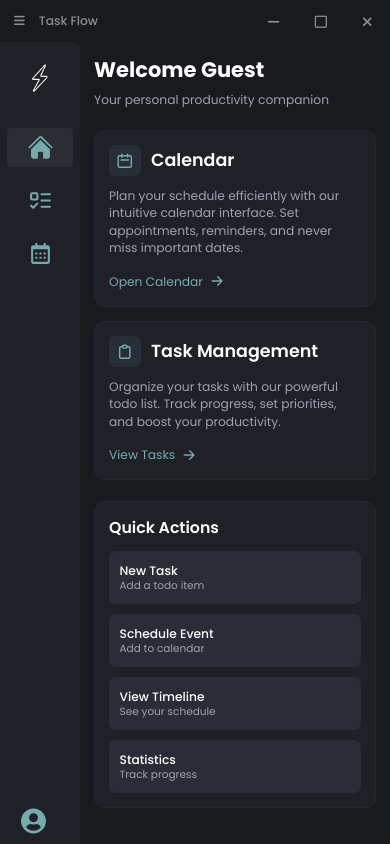
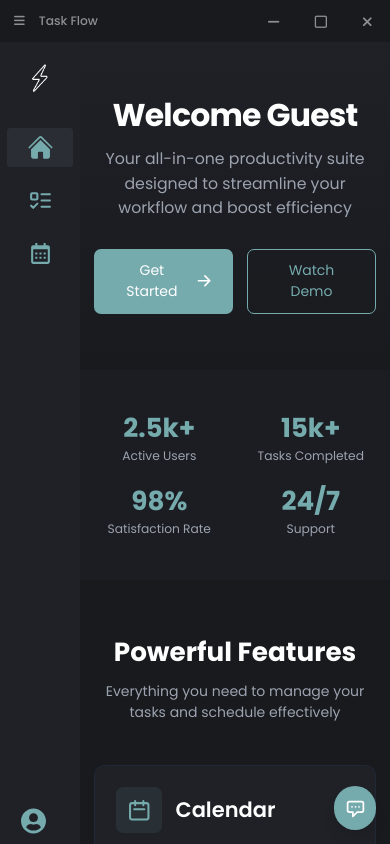
Before and after one commit to russalforque/taskflowapp, a Vue app: page /home in a window 390 px wide. Shown: the top 844 px of the page. Built offline with nearby package versions, Linux system fonts and the light colour scheme.

Commit message:
add chatbot

```diff
--- a/src/assets/tailwind.css
+++ b/src/assets/tailwind.css
@@ -5,3 +5,55 @@
 body {
     font-family: "Poppins", serif;
 }
+
+/* Global scrollbar styles */
+::-webkit-scrollbar {
+    width: 5px;
+    height: 5px;
+}
+
+::-webkit-scrollbar-track {
+    background: #f1f1f1;
+    border-radius: 4px;
+}
+
+::-webkit-scrollbar-thumb {
+    background: #888;
+    border-radius: 4px;
+    transition: all 0.3s ease-in-out;
+}
+
+::-webkit-scrollbar-thumb:hover {
+    background: #555;
+}
+
+::-webkit-scrollbar-corner {
+    background: #f1f1f1;
+}
+
+/* Firefox scrollbar styles */
+* {
+    scrollbar-width: thin;
+    scrollbar-color: #888 #f1f1f1;
+}
+
+/* For dark mode - add this class to your dark mode container */
+.dark ::-webkit-scrollbar-track {
+    background: #1f2127;
+}
+
+.dark ::-webkit-scrollbar-thumb {
+    background: #4a4f5b;
+}
+
+.dark ::-webkit-scrollbar-thumb:hover {
+    background: #5a5f6b;
+}
+
+.dark ::-webkit-scrollbar-corner {
+    background: #1f2127;
+}
+
+.dark * {
+    scrollbar-color: #4a4f5b #1f2127;
+}
--- a/src/background.js
+++ b/src/background.js
@@ -14,8 +14,8 @@ protocol.registerSchemesAsPrivileged([
 async function createWindow() {
   // Create the browser window.
   const win = new BrowserWindow({
-    width: 1100,
-    height: 900,
+    width: 1050,
+    height: 850,
     minWidth: 1000,
     minHeight: 800,
     frame: false,
--- /dev/null
+++ b/src/components/ChatBot.vue
@@ -0,0 +1,146 @@
+<template>
+  <div class="fixed bottom-4 right-4 z-50">
+    <!-- Chat Button -->
+    <button
+      @click="toggleChat"
+      class="bg-[#76ABAE] p-3 rounded-full shadow-lg hover:bg-[#5a8d90] transition-all duration-300"
+    >
+      <svg
+        xmlns="http://www.w3.org/2000/svg"
+        class="h-6 w-6 text-white"
+        fill="none"
+        viewBox="0 0 24 24"
+        stroke="currentColor"
+      >
+        <path
+          stroke-linecap="round"
+          stroke-linejoin="round"
+          stroke-width="2"
+          d="M8 10h.01M12 10h.01M16 10h.01M9 16H5a2 2 0 01-2-2V6a2 2 0 012-2h14a2 2 0 012 2v8a2 2 0 01-2 2h-5l-5 5v-5z"
+        />
+      </svg>
+    </button>
+
+    <!-- Chat Window -->
+    <div
+      v-if="isOpen"
+      class="absolute bottom-16 right-0 w-80 bg-[#1F2127] rounded-lg shadow-xl border border-gray-800"
+    >
+      <!-- Chat Header -->
+      <div class="p-4 border-b border-gray-800 flex justify-between items-center">
+        <h3 class="text-white font-medium">AI Assistant</h3>
+        <button
+          @click="toggleChat"
+          class="text-gray-400 hover:text-white transition-colors"
+        >
+          <svg
+            xmlns="http://www.w3.org/2000/svg"
+            class="h-5 w-5"
+            viewBox="0 0 20 20"
+            fill="currentColor"
+          >
+            <path
+              fill-rule="evenodd"
+              d="M4.293 4.293a1 1 0 011.414 0L10 8.586l4.293-4.293a1 1 0 111.414 1.414L11.414 10l4.293 4.293a1 1 0 01-1.414 1.414L10 11.414l-4.293 4.293a1 1 0 01-1.414-1.414L8.586 10 4.293 5.707a1 1 0 010-1.414z"
+              clip-rule="evenodd"
+            />
+          </svg>
+        </button>
+      </div>
+
+      <!-- Chat Messages -->
+      <div class="h-80 overflow-y-auto p-4 space-y-4">
+        <div v-for="(message, index) in messages" :key="index" class="flex flex-col">
+          <div
+            :class="[
+              'max-w-[80%] rounded-lg p-3 mb-2',
+              message.isUser ? 'bg-[#76ABAE] text-white ml-auto' : 'bg-[#2a2d35] text-white'
+            ]"
+          >
+            {{ message.text }}
+          </div>
+        </div>
+      </div>
+
+      <!-- Chat Input -->
+      <div class="p-4 border-t border-gray-800">
+        <form @submit.prevent="sendMessage" class="flex gap-2">
+          <input
+            v-model="userInput"
+            type="text"
+            placeholder="Type your message..."
+            class="flex-1 bg-[#2a2d35] text-white rounded-lg px-4 py-2 focus:outline-none focus:ring-2 focus:ring-[#76ABAE]"
+          >
+          <button
+            type="submit"
+            class="bg-[#76ABAE] px-4 py-2 rounded-lg text-white hover:bg-[#5a8d90] transition-all duration-300"
+          >
+            Send
+          </button>
+        </form>
+      </div>
+    </div>
+  </div>
+</template>
+
+<script>
+export default {
+  name: 'ChatBot',
+  data() {
+    return {
+      isOpen: false,
+      userInput: '',
+      messages: [
+        {
+          text: "Hello! How can I help you today?",
+          isUser: false
+        }
+      ]
+    }
+  },
+  methods: {
+    toggleChat() {
+      this.isOpen = !this.isOpen
+    },
+    async sendMessage() {
+      if (!this.userInput.trim()) return
+
+      // Add user message
+      this.messages.push({
+        text: this.userInput,
+        isUser: true
+      })
+
+      // Store input and clear it
+      this.userInput = ''
+
+      // Simple response logic
+      let response = "I'm a basic chatbot. I can understand your message but I'm currently limited in my responses. You can enhance my capabilities by integrating with an AI service."
+
+      // Add AI response with a small delay to simulate processing
+      setTimeout(() => {
+        this.messages.push({
+          text: response,
+          isUser: false
+        })
+      }, 1000)
+    }
+  }
+}
+</script>
+
+<style scoped>
+/* Custom scrollbar for chat messages */
+.overflow-y-auto::-webkit-scrollbar {
+  width: 6px;
+}
+
+.overflow-y-auto::-webkit-scrollbar-track {
+  background: #1F2127;
+}
+
+.overflow-y-auto::-webkit-scrollbar-thumb {
+  background: #76ABAE;
+  border-radius: 3px;
+}
+</style>
--- a/src/components/HomePage.vue
+++ b/src/components/HomePage.vue
@@ -1,95 +1,148 @@
 <template>
-  <div class="flex min-h-screen bg-[#181A1E]">
-    <div class="flex-1 p-4 sm:p-6 lg:p-8">
-      <!-- Header Section -->
-      <header class="mb-6 sm:mb-8">
-        <h1 class="text-2xl sm:text-3xl lg:text-4xl font-bold text-white mb-2">
+  <transition name="page" appear>
+    <div class="min-h-screen bg-[#181A1E]">
+      <!-- Hero Section -->
+      <div class="relative overflow-hidden bg-gradient-to-b from-[#1F2127] to-[#181A1E] py-16 sm:py-24">
+        <div class="mx-auto max-w-7xl px-4 sm:px-6 lg:px-8">
+          <div class="text-center">
+            <h1 class="text-4xl sm:text-5xl lg:text-6xl font-bold text-white mb-4 tracking-tight">
               Welcome {{ firstName || 'Guest' }}
             </h1>
-        <p class="text-sm sm:text-base text-gray-400">Your personal productivity companion</p>
-      </header>
+            <p class="text-lg sm:text-xl text-gray-400 max-w-2xl mx-auto">
+              Your all-in-one productivity suite designed to streamline your workflow and boost efficiency
+            </p>
+            <div class="mt-8 flex justify-center gap-4">
+              <router-link to="/todolist" class="inline-flex items-center px-6 py-3 rounded-lg bg-[#76ABAE] text-white hover:bg-[#5a8d90] transition-all duration-300">
+                Get Started
+                <svg xmlns="http://www.w3.org/2000/svg" class="h-5 w-5 ml-2" viewBox="0 0 20 20" fill="currentColor">
+                  <path fill-rule="evenodd" d="M10.293 3.293a1 1 0 011.414 0l6 6a1 1 0 010 1.414l-6 6a1 1 0 01-1.414-1.414L14.586 11H3a1 1 0 110-2h11.586l-4.293-4.293a1 1 0 010-1.414z" clip-rule="evenodd" />
+                </svg>
+              </router-link>
+              <button class="inline-flex items-center px-6 py-3 rounded-lg border border-[#76ABAE] text-[#76ABAE] hover:bg-[#76ABAE]/10 transition-all duration-300">
+                Watch Demo
+              </button>
+            </div>
+          </div>
+        </div>
+      </div>
 
-      <!-- Features Grid -->
-      <div class="grid grid-cols-1 md:grid-cols-2 gap-4 sm:gap-6 lg:gap-8 mb-6 sm:mb-8 lg:mb-12">
+      <!-- Stats Section -->
+      <div class="py-12 bg-[#1F2127]/50">
+        <div class="mx-auto max-w-7xl px-4 sm:px-6 lg:px-8">
+          <div class="grid grid-cols-2 lg:grid-cols-4 gap-6">
+            <div class="text-center">
+              <div class="text-3xl font-bold text-[#76ABAE]">2.5k+</div>
+              <div class="text-sm text-gray-400 mt-1">Active Users</div>
+            </div>
+            <div class="text-center">
+              <div class="text-3xl font-bold text-[#76ABAE]">15k+</div>
+              <div class="text-sm text-gray-400 mt-1">Tasks Completed</div>
+            </div>
+            <div class="text-center">
+              <div class="text-3xl font-bold text-[#76ABAE]">98%</div>
+              <div class="text-sm text-gray-400 mt-1">Satisfaction Rate</div>
+            </div>
+            <div class="text-center">
+              <div class="text-3xl font-bold text-[#76ABAE]">24/7</div>
+              <div class="text-sm text-gray-400 mt-1">Support</div>
+            </div>
+          </div>
+        </div>
+      </div>
+
+      <!-- Features Section -->
+      <div class="py-16 sm:py-24">
+        <div class="mx-auto max-w-7xl px-4 sm:px-6 lg:px-8">
+          <div class="text-center mb-12">
+            <h2 class="text-3xl font-bold text-white mb-4">Powerful Features</h2>
+            <p class="text-gray-400 max-w-2xl mx-auto">Everything you need to manage your tasks and schedule effectively</p>
+          </div>
+
+          <div class="grid grid-cols-1 md:grid-cols-2 gap-8">
             <!-- Calendar Feature Card -->
-        <div class="bg-[#1F2127] rounded-xl p-4 sm:p-6 hover:shadow-xl transition-all duration-300 border border-gray-800">
-          <div class="flex items-center mb-3 sm:mb-4">
-            <div class="p-2 sm:p-3 bg-[#76ABAE]/10 rounded-lg">
-              <svg xmlns="http://www.w3.org/2000/svg" class="h-5 w-5 sm:h-6 sm:w-6 text-[#76ABAE]" fill="none" viewBox="0 0 24 24" stroke="currentColor">
+            <div class="bg-[#1F2127] rounded-xl p-6 hover:shadow-xl transition-all duration-300 border border-gray-800 group hover:border-[#76ABAE]/50">
+              <div class="flex items-center mb-4">
+                <div class="p-3 bg-[#76ABAE]/10 rounded-lg group-hover:bg-[#76ABAE]/20 transition-all duration-300">
+                  <svg xmlns="http://www.w3.org/2000/svg" class="h-7 w-7 text-[#76ABAE]" fill="none" viewBox="0 0 24 24" stroke="currentColor">
                     <path stroke-linecap="round" stroke-linejoin="round" stroke-width="2" d="M8 7V3m8 4V3m-9 8h10M5 21h14a2 2 0 002-2V7a2 2 0 00-2-2H5a2 2 0 00-2 2v12a2 2 0 002 2z" />
                   </svg>
                 </div>
-            <h2 class="text-xl sm:text-2xl font-semibold text-white ml-3 sm:ml-4">Calendar</h2>
+                <h2 class="text-2xl font-semibold text-white ml-4">Calendar</h2>
               </div>
-          <p class="text-sm sm:text-base text-gray-400 mb-4">Plan your schedule efficiently with our intuitive calendar interface. Set appointments, reminders, and never miss important dates.</p>
-          <router-link to="/calendar" class="inline-flex items-center text-sm sm:text-base text-[#76ABAE] hover:text-[#5a8d90] transition-colors">
+              <p class="text-gray-400 mb-6 text-lg">Plan your schedule efficiently with our intuitive calendar interface. Set appointments, reminders, and never miss important dates.</p>
+              <router-link to="/calendar" class="inline-flex items-center text-[#76ABAE] hover:text-[#5a8d90] transition-colors text-lg">
                 Open Calendar
-            <svg xmlns="http://www.w3.org/2000/svg" class="h-4 w-4 sm:h-5 sm:w-5 ml-2" viewBox="0 0 20 20" fill="currentColor">
+                <svg xmlns="http://www.w3.org/2000/svg" class="h-5 w-5 ml-2" viewBox="0 0 20 20" fill="currentColor">
                   <path fill-rule="evenodd" d="M10.293 3.293a1 1 0 011.414 0l6 6a1 1 0 010 1.414l-6 6a1 1 0 01-1.414-1.414L14.586 11H3a1 1 0 110-2h11.586l-4.293-4.293a1 1 0 010-1.414z" clip-rule="evenodd" />
                 </svg>
               </router-link>
             </div>
 
-        <!-- Todo List Feature Card -->
-        <div class="bg-[#1F2127] rounded-xl p-4 sm:p-6 hover:shadow-xl transition-all duration-300 border border-gray-800">
-          <div class="flex items-center mb-3 sm:mb-4">
-            <div class="p-2 sm:p-3 bg-[#76ABAE]/10 rounded-lg">
-              <svg xmlns="http://www.w3.org/2000/svg" class="h-5 w-5 sm:h-6 sm:w-6 text-[#76ABAE]" fill="none" viewBox="0 0 24 24" stroke="currentColor">
+            <!-- Task Management Feature Card -->
+            <div class="bg-[#1F2127] rounded-xl p-6 hover:shadow-xl transition-all duration-300 border border-gray-800 group hover:border-[#76ABAE]/50">
+              <div class="flex items-center mb-4">
+                <div class="p-3 bg-[#76ABAE]/10 rounded-lg group-hover:bg-[#76ABAE]/20 transition-all duration-300">
+                  <svg xmlns="http://www.w3.org/2000/svg" class="h-7 w-7 text-[#76ABAE]" fill="none" viewBox="0 0 24 24" stroke="currentColor">
                     <path stroke-linecap="round" stroke-linejoin="round" stroke-width="2" d="M9 5H7a2 2 0 00-2 2v12a2 2 0 002 2h10a2 2 0 002-2V7a2 2 0 00-2-2h-2M9 5a2 2 0 002 2h2a2 2 0 002-2M9 5a2 2 0 012-2h2a2 2 0 012 2" />
                   </svg>
                 </div>
-            <h2 class="text-xl sm:text-2xl font-semibold text-white ml-3 sm:ml-4">Task Management</h2>
+                <h2 class="text-2xl font-semibold text-white ml-4">Task Management</h2>
               </div>
-          <p class="text-sm sm:text-base text-gray-400 mb-4">Organize your tasks with our powerful todo list. Track progress, set priorities, and boost your productivity.</p>
-          <router-link
-            to="/todolist"
-            class="inline-flex items-center text-sm sm:text-base text-[#76ABAE] hover:text-[#5a8d90] transition-colors"
-          >
+              <p class="text-gray-400 mb-6 text-lg">Organize your tasks with our powerful todo list. Track progress, set priorities, and boost your productivity.</p>
+              <router-link to="/todolist" class="inline-flex items-center text-[#76ABAE] hover:text-[#5a8d90] transition-colors text-lg">
                 View Tasks
-            <svg xmlns="http://www.w3.org/2000/svg" class="h-4 w-4 sm:h-5 sm:w-5 ml-2" viewBox="0 0 20 20" fill="currentColor">
+                <svg xmlns="http://www.w3.org/2000/svg" class="h-5 w-5 ml-2" viewBox="0 0 20 20" fill="currentColor">
                   <path fill-rule="evenodd" d="M10.293 3.293a1 1 0 011.414 0l6 6a1 1 0 010 1.414l-6 6a1 1 0 01-1.414-1.414L14.586 11H3a1 1 0 110-2h11.586l-4.293-4.293a1 1 0 010-1.414z" clip-rule="evenodd" />
                 </svg>
               </router-link>
             </div>
           </div>
+        </div>
+      </div>
 
       <!-- Quick Actions Section -->
-      <div class="bg-[#1F2127] rounded-xl p-4 sm:p-6 border border-gray-800">
-        <h3 class="text-lg sm:text-xl font-semibold text-white mb-3 sm:mb-4">Quick Actions</h3>
-        <div class="grid grid-cols-1 sm:grid-cols-2 lg:grid-cols-4 gap-3 sm:gap-4">
-          <router-link
-            to="/todo"
-            class="group p-3 sm:p-4 bg-[#2a2d35] rounded-lg text-white hover:bg-[#76ABAE] transition-all duration-300 text-left flex flex-col"
-          >
-            <span class="block font-medium text-sm sm:text-base group-hover:text-white">New Task</span>
-            <span class="text-xs sm:text-sm text-gray-400 group-hover:text-white/90">Add a todo item</span>
+      <div class="pb-16 sm:pb-24">
+        <div class="mx-auto max-w-7xl px-4 sm:px-6 lg:px-8">
+          <div class="bg-[#1F2127] rounded-xl p-8 border border-gray-800">
+            <h3 class="text-2xl font-semibold text-white mb-6">Quick Actions</h3>
+            <div class="grid grid-cols-1 sm:grid-cols-2 lg:grid-cols-4 gap-4">
+              <router-link to="/todo" class="group p-4 bg-[#2a2d35] rounded-lg text-white hover:bg-[#76ABAE] transition-all duration-300 text-left flex flex-col">
+                <span class="block font-medium text-lg group-hover:text-white">New Task</span>
+                <span class="text-sm text-gray-400 group-hover:text-white/90 mt-1">Add a todo item</span>
               </router-link>
 
-          <button class="group p-3 sm:p-4 bg-[#2a2d35] rounded-lg text-white hover:bg-[#76ABAE] transition-all duration-300 text-left flex flex-col">
-            <span class="block font-medium text-sm sm:text-base group-hover:text-white">Schedule Event</span>
-            <span class="text-xs sm:text-sm text-gray-400 group-hover:text-white/90">Add to calendar</span>
+              <button class="group p-4 bg-[#2a2d35] rounded-lg text-white hover:bg-[#76ABAE] transition-all duration-300 text-left flex flex-col">
+                <span class="block font-medium text-lg group-hover:text-white">Schedule Event</span>
+                <span class="text-sm text-gray-400 group-hover:text-white/90 mt-1">Add to calendar</span>
               </button>
 
-          <button class="group p-3 sm:p-4 bg-[#2a2d35] rounded-lg text-white hover:bg-[#76ABAE] transition-all duration-300 text-left flex flex-col">
-            <span class="block font-medium text-sm sm:text-base group-hover:text-white">View Timeline</span>
-            <span class="text-xs sm:text-sm text-gray-400 group-hover:text-white/90">See your schedule</span>
+              <button class="group p-4 bg-[#2a2d35] rounded-lg text-white hover:bg-[#76ABAE] transition-all duration-300 text-left flex flex-col">
+                <span class="block font-medium text-lg group-hover:text-white">View Timeline</span>
+                <span class="text-sm text-gray-400 group-hover:text-white/90 mt-1">See your schedule</span>
               </button>
 
-          <button class="group p-3 sm:p-4 bg-[#2a2d35] rounded-lg text-white hover:bg-[#76ABAE] transition-all duration-300 text-left flex flex-col">
-            <span class="block font-medium text-sm sm:text-base group-hover:text-white">Statistics</span>
-            <span class="text-xs sm:text-sm text-gray-400 group-hover:text-white/90">Track progress</span>
+              <button class="group p-4 bg-[#2a2d35] rounded-lg text-white hover:bg-[#76ABAE] transition-all duration-300 text-left flex flex-col">
+                <span class="block font-medium text-lg group-hover:text-white">Statistics</span>
+                <span class="text-sm text-gray-400 group-hover:text-white/90 mt-1">Track progress</span>
               </button>
             </div>
           </div>
         </div>
       </div>
+    </div>
+  </transition>
+  <ChatBot />
 </template>
 
 <script>
 import { mapState } from 'vuex';
+import ChatBot from './ChatBot.vue';
 
 export default {
   name: 'HomePage',
+  components: {
+    ChatBot
+  },
   computed: {
     ...mapState('auth', ['firstName'])
   }
@@ -97,6 +150,18 @@ export default {
 </script>
 
 <style scoped>
+/* Page Transition */
+.page-enter-active,
+.page-leave-active {
+  transition: opacity 0.3s ease, transform 0.3s ease;
+}
+
+.page-enter-from,
+.page-leave-to {
+  opacity: 0;
+  transform: translateY(10px);
+}
+
 @media (max-width: 640px) {
   .loading-container {
     padding: 1rem;
--- a/src/components/SideBarPage.vue
+++ b/src/components/SideBarPage.vue
@@ -1,7 +1,7 @@
 <template>
   <div class="flex min-h-screen bg-[#181A1E] text-white">
     <!-- Sticky Sidebar -->
-    <div class="fixed left-0 rounded-r-lg h-screen bg-[#1F2127] flex flex-col py-6 px-2 justify-between w-[80px]">
+    <div class="fixed left-0 h-screen bg-[#1F2127] flex flex-col py-6 px-2 justify-between w-[80px]">
       <!-- Logo and Navigation -->
       <div>
         <img src="images/TaskflowLogo.png" class="w-[30px] h-[30px] mx-auto mb-10">
--- a/src/components/TodoList.vue
+++ b/src/components/TodoList.vue
@@ -1,15 +1,14 @@
 <template>
+  <transition name="page" appear>
     <div class="min-h-screen bg-[#181A1E] py-5 px-4 sm:px-6 lg:px-8">
       <div class="container mx-auto max-w-7xl">
-        <!-- Header - More responsive -->
         <header class="mb-4 text-center sm:text-left">
           <h1 class="text-2xl sm:text-3xl lg:text-4xl font-bold text-white mb-4">Task Management</h1>
           <p class="text-gray-400 text-sm sm:text-base">Organize your tasks efficiently</p>
         </header>
-
-        <!-- Add Task Section - Improved responsiveness -->
         <div class="bg-[#2a2d35] rounded-xl shadow-lg p-6 sm:p-8 mb-8">
           <div class="space-y-6">
+
             <!-- Task Name Input -->
             <div class="space-y-2">
               <label class="block text-gray-300 text-sm font-medium">Task Name</label>
@@ -18,7 +17,7 @@
                   v-model="newTask.name"
                   type="text"
                   placeholder="Enter your task here..."
-                  class="w-full h-12 bg-[#1f2127] border-2 border-[#3a3f4b] rounded-lg
+                  class="w-full h-12 bg-[#1F2127] border-2 border-[#3a3f4b] rounded-lg
                          px-4 text-white placeholder-gray-500 text-base
                          focus:border-[#76ABAE] focus:outline-none focus:ring-2 focus:ring-[#76ABAE]/20
                          transition-all duration-300"
@@ -238,6 +237,7 @@
         </div>
       </div>
     </div>
+  </transition>
 </template>
 
 <script>
@@ -452,22 +452,37 @@
 <style>
 @import url('https://fonts.googleapis.com/css2?family=Inter:wght@400;500;600;700&display=swap');
 
+/* Page Transition */
+.page-enter-active,
+.page-leave-active {
+  transition: opacity 0.3s ease, transform 0.3s ease;
+}
+
+.page-enter-from,
+.page-leave-to {
+  opacity: 0;
+  transform: translateY(10px);
+}
+
 :root {
   font-family: 'Inter', sans-serif;
 }
 
 /* Custom scrollbar */
 ::-webkit-scrollbar {
-    width: 8px;
+  width: 6px;
+  height: 6px;
 }
 
 ::-webkit-scrollbar-track {
   background: #1f2127;
+  border-radius: 3px;
 }
 
 ::-webkit-scrollbar-thumb {
   background: #3a3f4b;
-    border-radius: 4px;
+  border-radius: 3px;
+  transition: background-color 0.2s ease;
 }
 
 ::-webkit-scrollbar-thumb:hover {
@@ -489,15 +504,18 @@
 /* Add custom scrollbar styles */
 .scrollbar-thin::-webkit-scrollbar {
   width: 6px;
+  height: 6px;
 }
 
 .scrollbar-thin::-webkit-scrollbar-track {
   background: #1f2127;
+  border-radius: 3px;
 }
 
 .scrollbar-thin::-webkit-scrollbar-thumb {
   background: #3a3f4b;
   border-radius: 3px;
+  transition: background-color 0.2s ease;
 }
 
 .scrollbar-thin::-webkit-scrollbar-thumb:hover {
```
Lines whose indentation alone changed are shown as unchanged.
